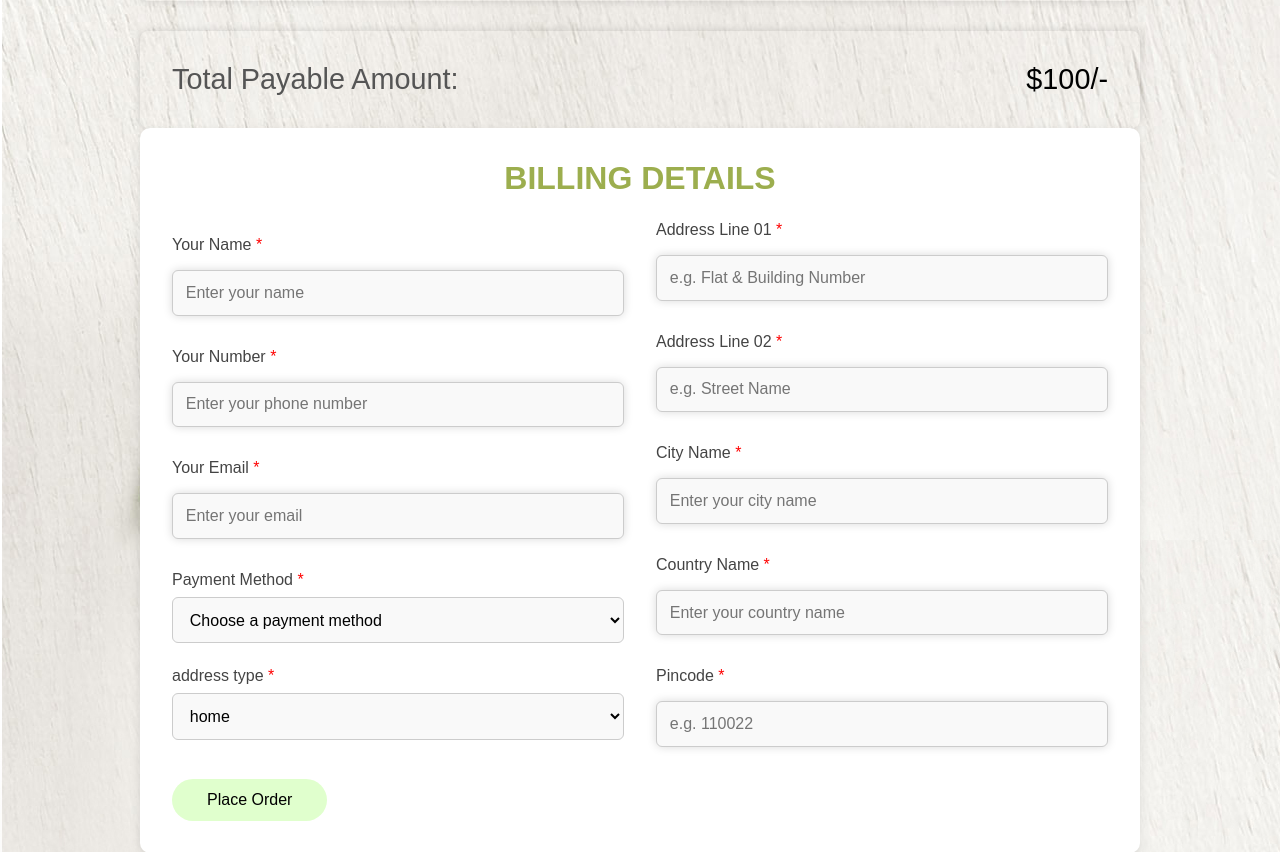
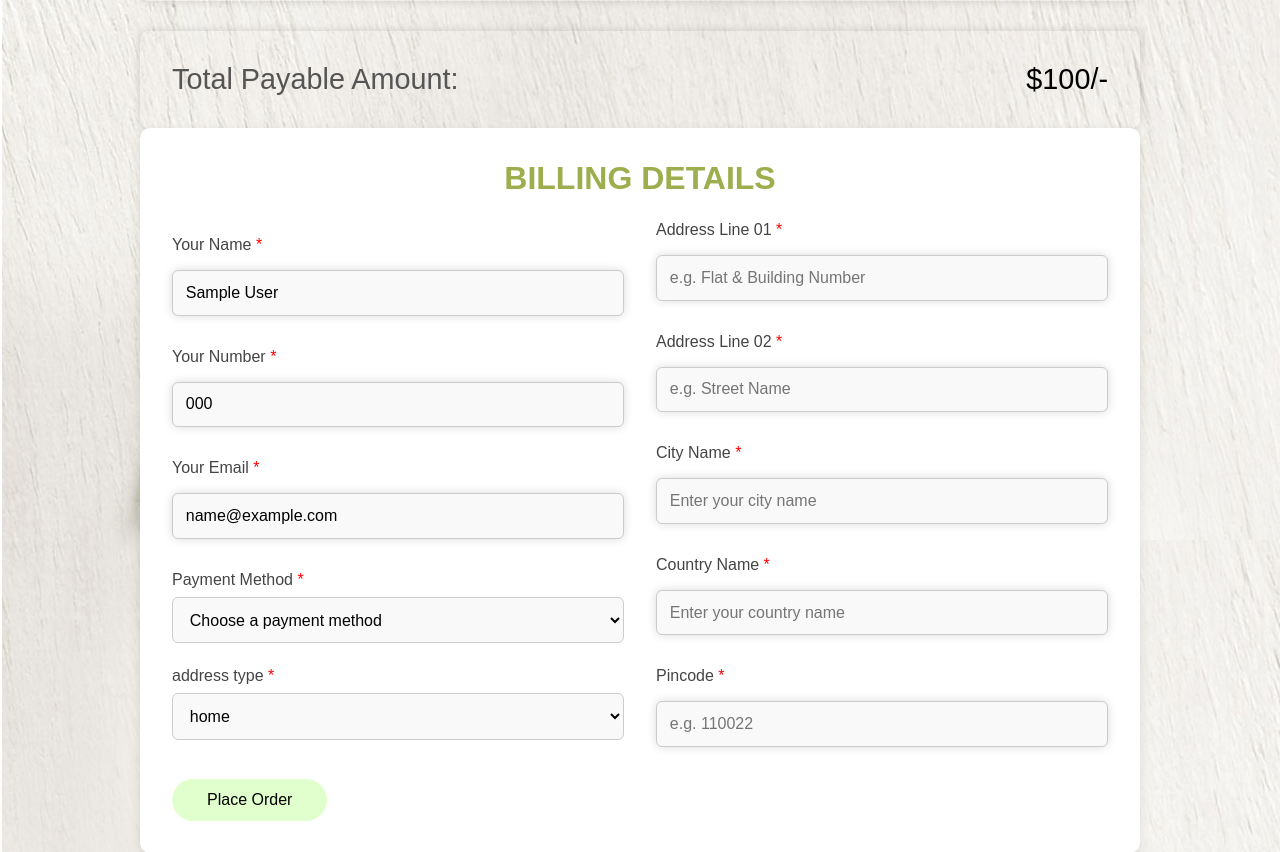
Before and after one commit to basharulalammazu/Green-Tea-Coffee-Shop, a PHP site: page /checkout.php in a window 1280 px wide. Shown: the part 1082-1934 px from the top of the page. Run offline with PHP 8.4, Linux system fonts and the light colour scheme; the visitor is signed in with stand-in values (Sample User, id 1); tables that the repository leaves empty or names only in its code hold one stand-in row (values such as "Sample post"); some libraries are stand-ins or nearby versions.

Commit message:
fetch personal information for checkout.php

```diff
--- a/checkout.php
+++ b/checkout.php
@@ -1,4 +1,7 @@
 <?php
+
+use LDAP\Result;
+
 include 'components/connection.php';
 
     session_start();
@@ -17,7 +20,10 @@ if (isset($_POST['logout']))
     session_destroy();
     header("location: login.php");
 }
-
+$query="SELECT name , phone_number, email FROM users WHERE id='$user_id'";
+$result=mysqli_query($conn,$query);
+if (mysqli_num_rows($result)>0)
+    $row = mysqli_fetch_assoc($result);
 if (isset($_POST['place_order']))
 {
     $name = filter_var($_POST['name'], FILTER_SANITIZE_STRING);
@@ -258,15 +264,15 @@ if (isset($_POST['place_order']))
                 <div class="column">
                     <div class="input-field">
                         <p>Your Name <span>*</span></p>
-                        <input type="text" name="name" required maxlength="50" placeholder="Enter your name" class="input">
+                        <input type="text" name="name" required maxlength="50" placeholder="Enter your name" class="input" value = "<?php echo $row['name']?>">
                     </div>
                     <div class="input-field">
                         <p>Your Number <span>*</span></p>
-                        <input type="tel" name="number" required maxlength="15" pattern="[0-9]{6,15}" placeholder="Enter your phone number" class="input">
+                        <input type="tel" name="number" required maxlength="15" pattern="[0-9]{6,15}" placeholder="Enter your phone number" class="input" value = "<?php echo $row['phone_number']?>">
                     </div>
                     <div class="input-field">
                         <p>Your Email <span>*</span></p>
-                        <input type="email" name="email" required maxlength="50" placeholder="Enter your email" class="input">
+                        <input type="email" name="email" required maxlength="50" placeholder="Enter your email" class="input" value = "<?php echo $row['email']?>">
                     </div>
                     <div class="input-field">
                         <p>Payment Method <span>*</span></p>
```
